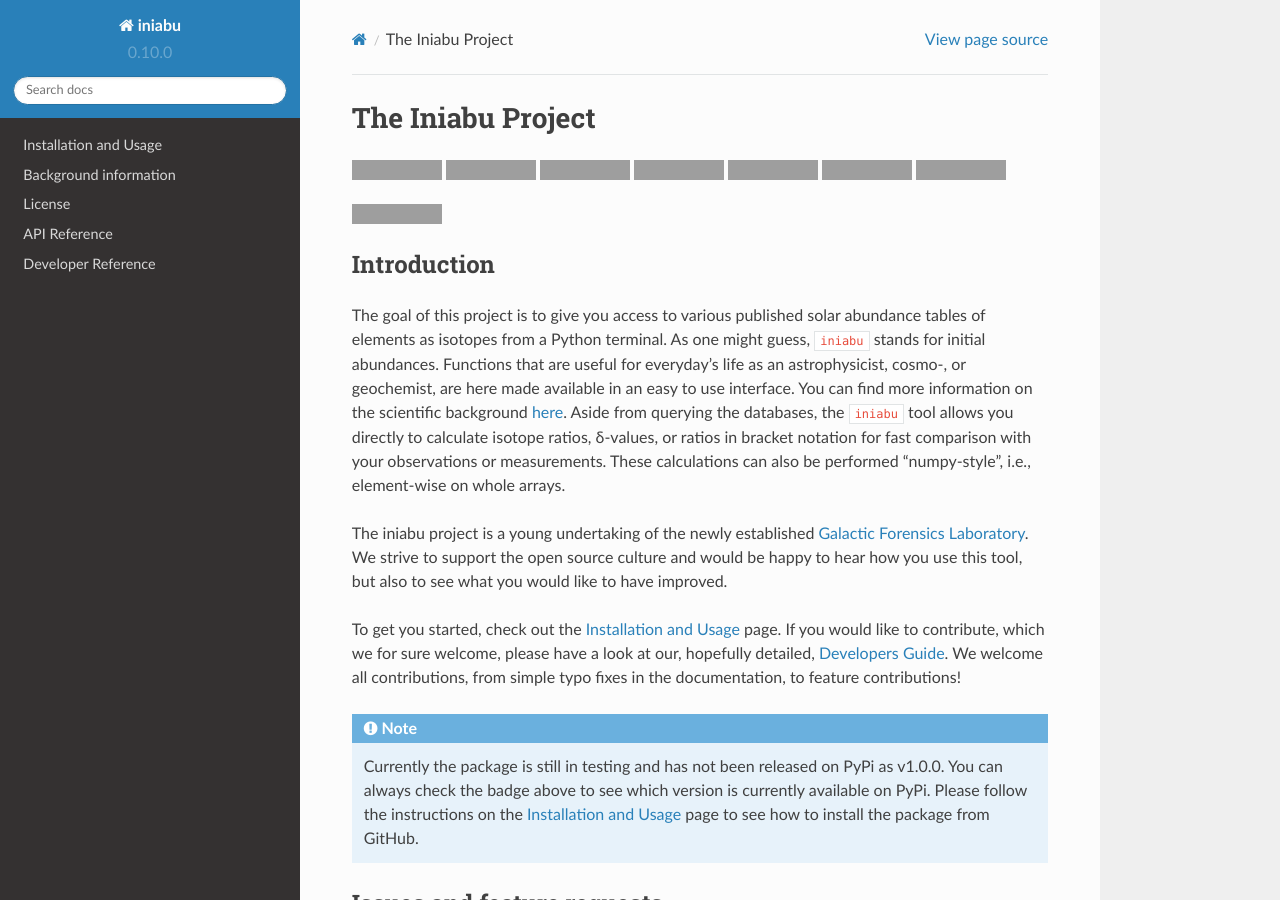
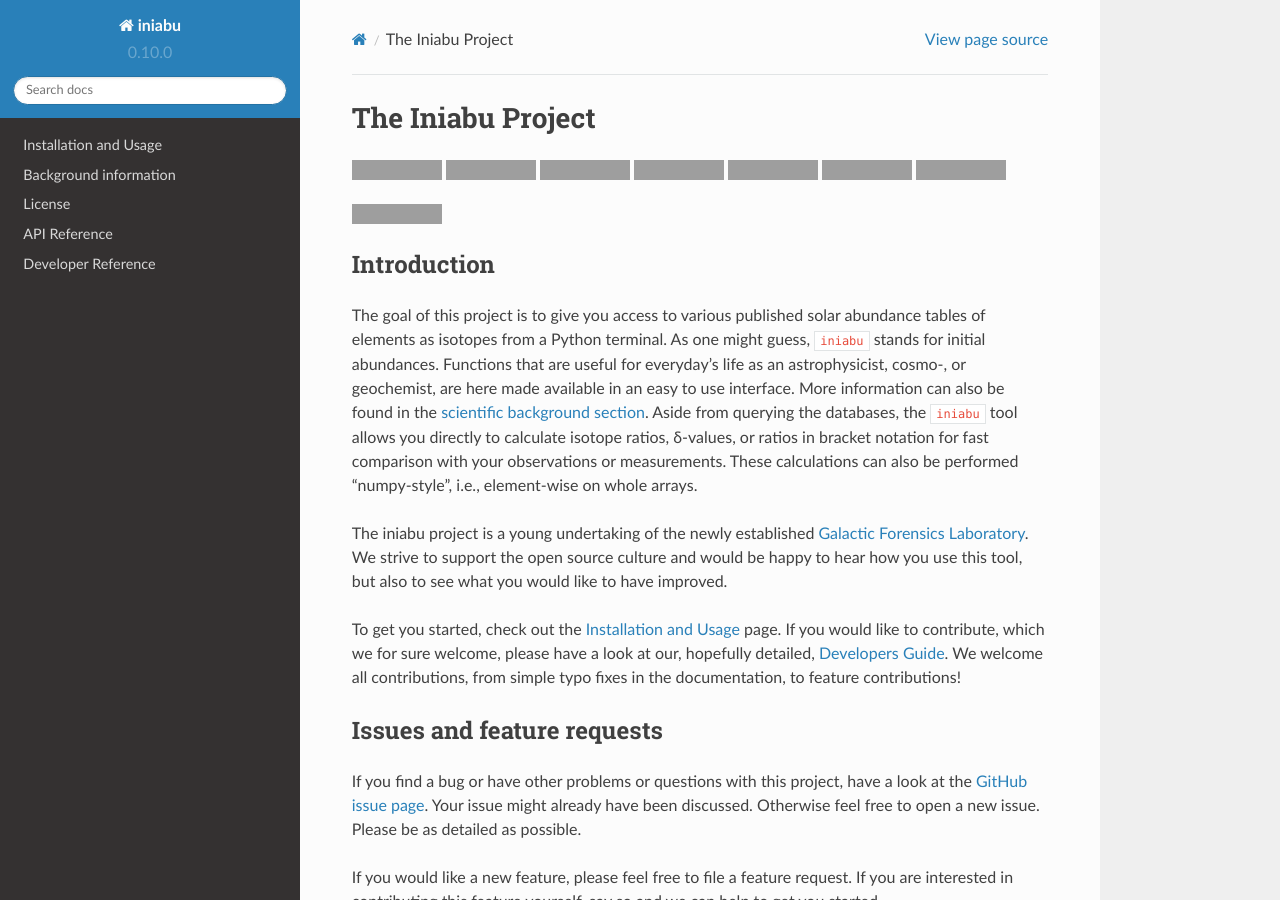
Before and after one commit to galactic-forensics/iniabu, a Sphinx documentation site: the page built from docs/index.rst, in a window 1280 px wide and 900 px high, cut to the strip 0-900 px from the top of the window. Built offline with Sphinx 7.4.7 and the Read the Docs theme 2.0.0, drawn with Linux system fonts in a browser that asks for light colours; grey boxes are pictures that could not be loaded.

Commit message:
Correct some errors in the docs

```diff
--- a/README.rst
+++ b/README.rst
@@ -37,8 +37,9 @@
 Functions that are useful for everyday's life as an
 astrophysicist, cosmo-, or geochemist,
 are here made available in an easy to use interface.
-You can find more information on the scientific background
-`here <https://iniabu.readthedocs.io/en/latest/background.html>`_.
+More information can also be found in the
+`scientific background section <https://iniabu.readthedocs.io/en/latest/background.html>`_
+in the documentation.
 Aside from querying the databases,
 the ``iniabu`` tool allows you directly
 to calculate isotope ratios,
--- a/docs/index.rst
+++ b/docs/index.rst
@@ -37,8 +37,8 @@
 Functions that are useful for everyday's life as an
 astrophysicist, cosmo-, or geochemist,
 are here made available in an easy to use interface.
-You can find more information on the scientific background
-:doc:`here <background>`.
+More information can also be found in the
+:doc:`scientific background section <background>`.
 Aside from querying the databases,
 the ``iniabu`` tool allows you directly
 to calculate isotope ratios,
@@ -65,14 +65,6 @@
 We welcome all contributions,
 from simple typo fixes in the documentation,
 to feature contributions!
-
-.. note:: Currently the package is still in testing
-  and has not been released on PyPi as v1.0.0.
-  You can always check the badge above to see
-  which version is currently available on PyPi.
-  Please follow the instructions on the
-  :doc:`Installation and Usage <intro>`
-  page to see how to install the package from GitHub.
 
 
 Issues and feature requests
```
